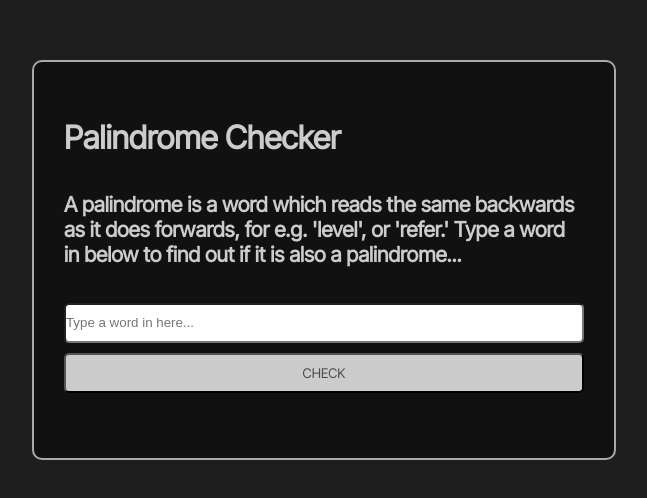
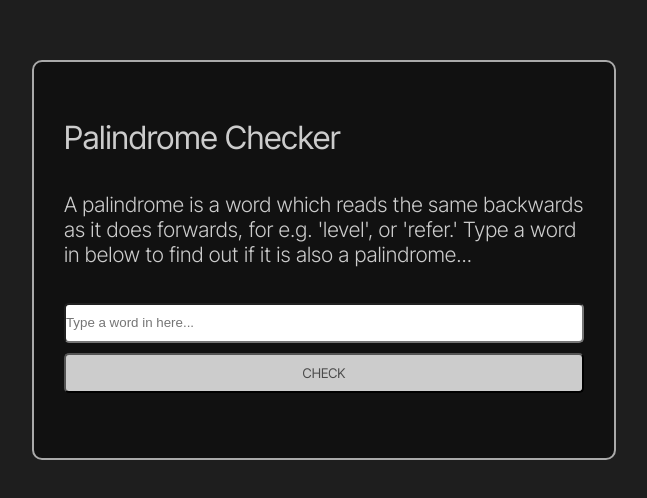
Before and after one commit to asbhogal/Palindrome-Checker, a website built with Parcel: page src/index.html in a window 1280 px wide. Shown: the part 140-638 px from the top of the page, without its empty margins (316-963 px from the left). Built offline with nearby package versions, Linux system fonts and the light colour scheme; files whose address does not match are found by name.

Commit message:
issues resolved

```diff
--- a/src/scss/partials/_typography.scss
+++ b/src/scss/partials/_typography.scss
@@ -24,8 +24,13 @@
 
 body {
     font-family: 'Inter Tight', sans-serif;
-    font-weight: 300;
     color: $font-color;
+    h1 {
+        font-weight: 400;
+    }
+    h2 {
+        font-weight: 300;
+    }
 }
 
 button {
```
Also changed, not shown: 2 other files.
